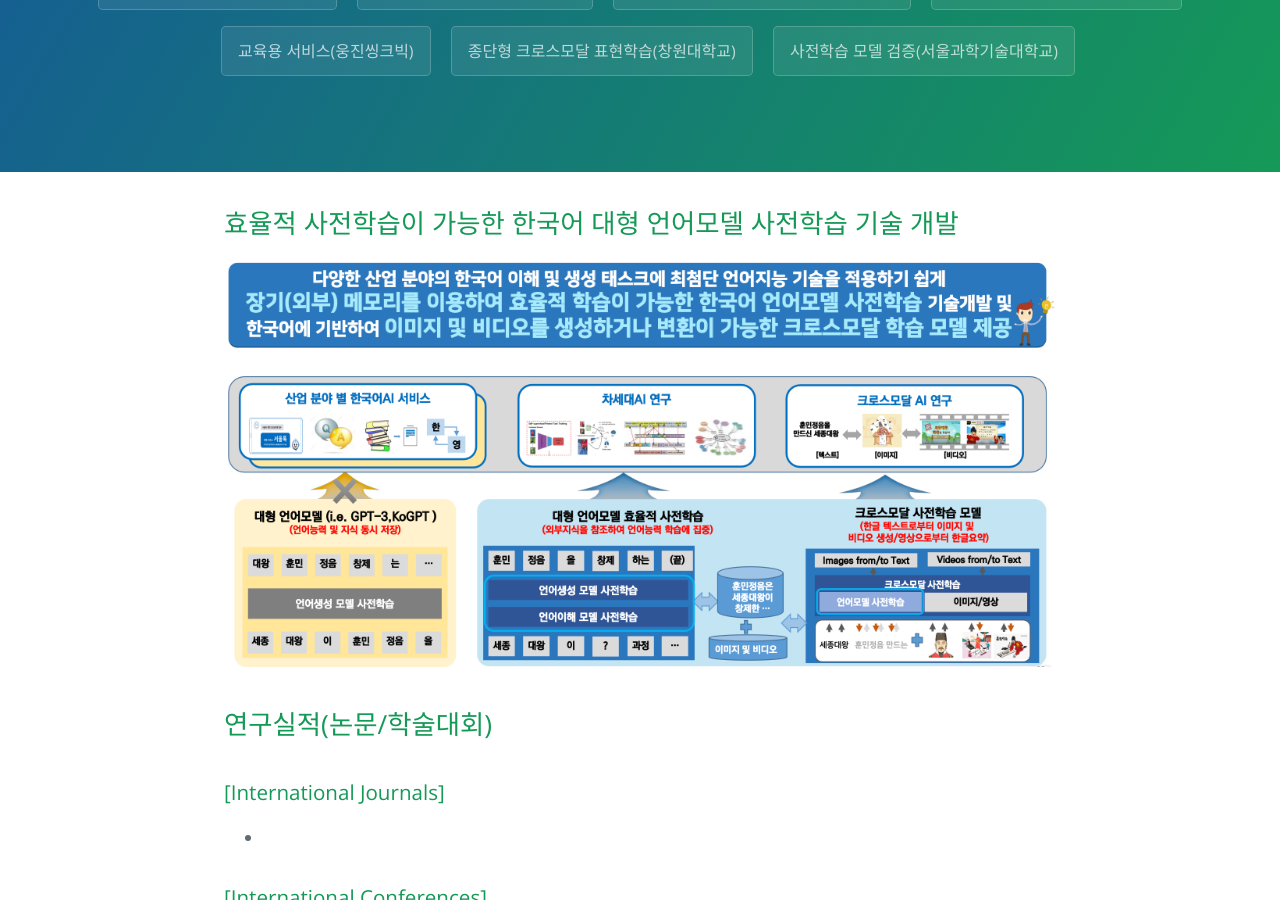
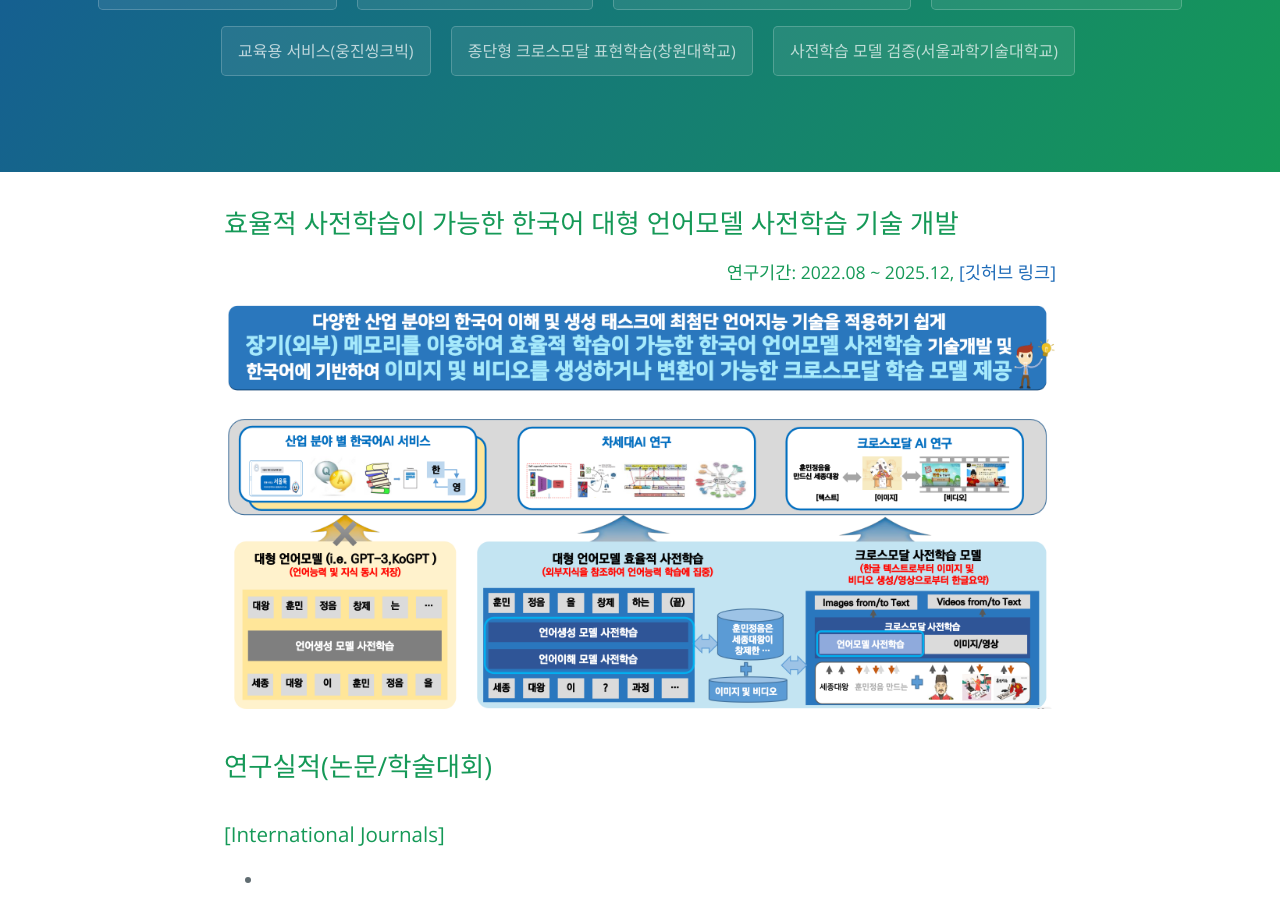
Before and after one commit to etri-crossmodal/etri-crossmodal.github.io, a Jekyll site: the page built from index.html, in a window 1280 px wide and 900 px high, scrolled down 355 px. Built offline with Jekyll 4.4.1, drawn with Linux system fonts in a browser that asks for light colours.

Commit message:
Update index.html

```diff
--- a/index.html
+++ b/index.html
@@ -4,7 +4,9 @@ title: {{ site.name }}
 ---
 <div id="home">
   <h2>효율적 사전학습이 가능한 한국어 대형 언어모델 사전학습 기술 개발 </h2>
-
+  <div style="text-align:right">
+	  <h4> 연구기간: 2022.08 ~ 2025.12, <a href="https://github.com/etri-crossmodal?tab=repositories" target="_blank"> [깃허브 링크] </a> </h4>
+  </div>
   <img src="crossmodal.png" />
 
   <h2>연구실적(논문/학술대회) </h2>
```
